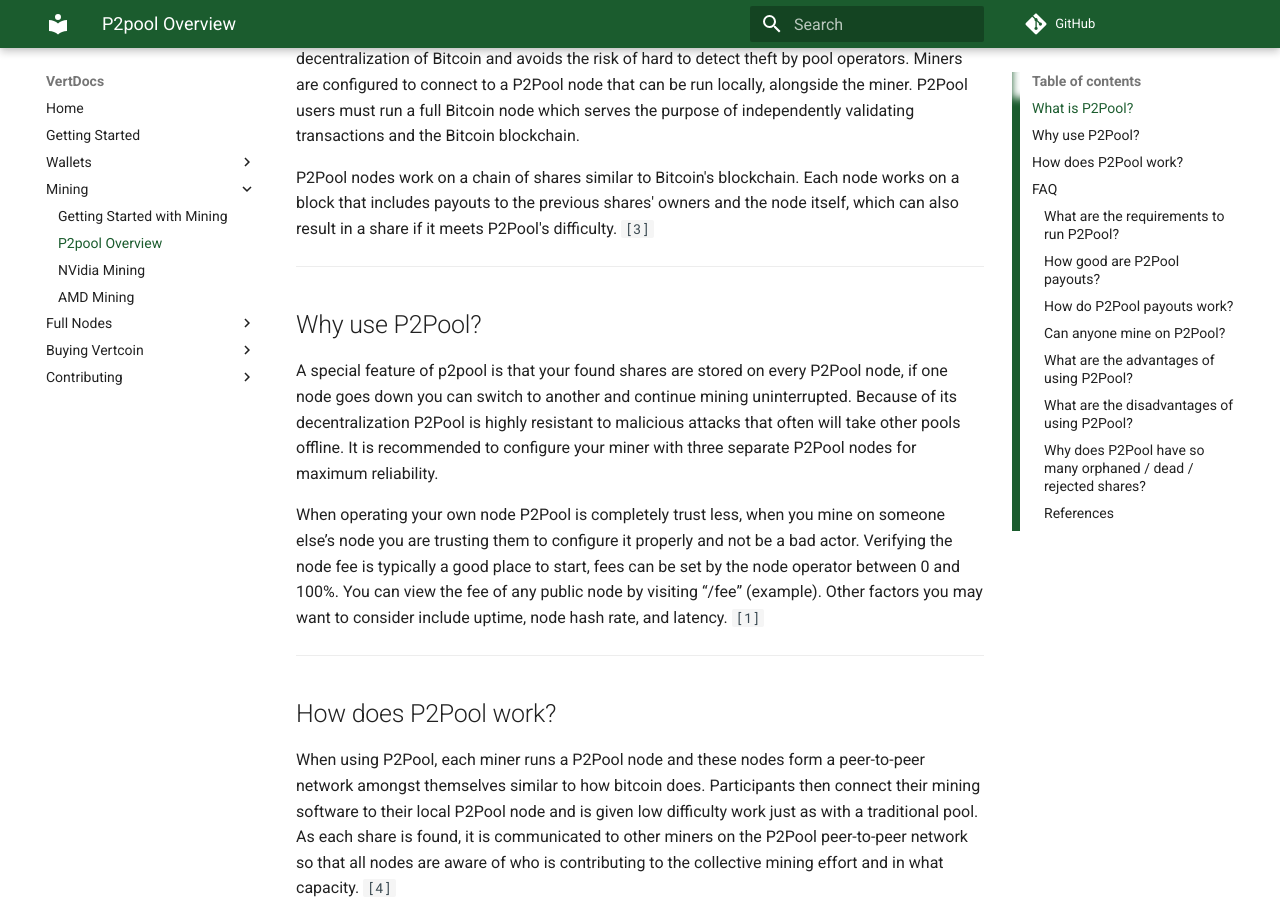
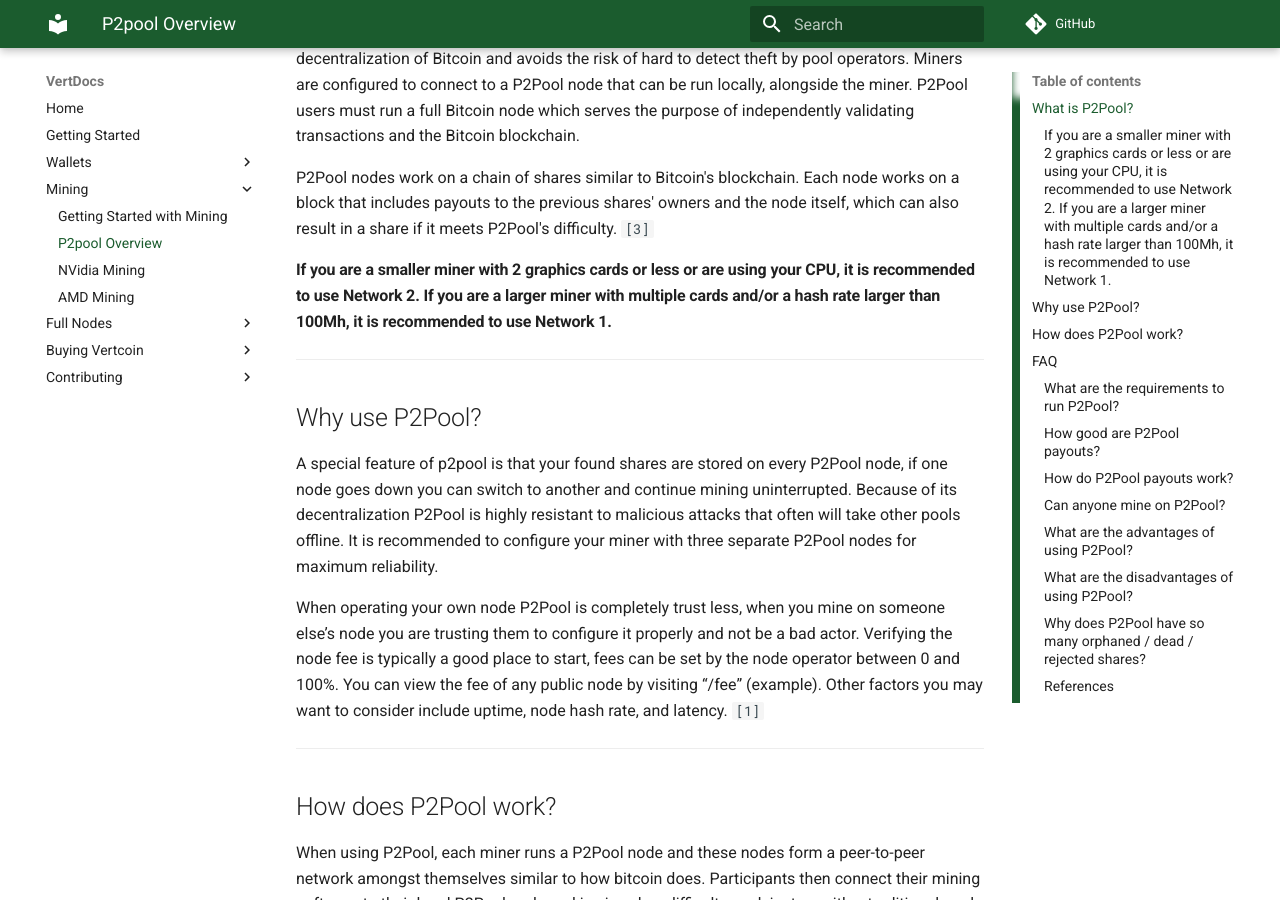
Before and after one commit to vertcoin-project/VertDocs, an MkDocs documentation site: the page built from docs/Mining/P2pool-overview.md, in a window 1280 px wide and 900 px high, scrolled down 549 px. Built offline with MkDocs 1.6.1 and Material for MkDocs 9.7.7, drawn with Linux system fonts in a browser that asks for light colours; comment, search, counter and statistics services are not loaded; old or Windows-style settings are respelled for this version of MkDocs.

Commit message:
Add network 1 and network 2 information
1.) Add information regarding network 1 and network 2 to determine what network to mine on

```diff
--- a/docs/Mining/P2pool-overview.md
+++ b/docs/Mining/P2pool-overview.md
@@ -7,6 +7,8 @@
 Decentralized payout pooling solves the problem of centralized mining pools degrading the decentralization of Bitcoin and avoids the risk of hard to detect theft by pool operators. Miners are configured to connect to a P2Pool node that can be run locally, alongside the miner. P2Pool users must run a full Bitcoin node which serves the purpose of independently validating transactions and the Bitcoin blockchain.
 
 P2Pool nodes work on a chain of shares similar to Bitcoin's blockchain. Each node works on a block that includes payouts to the previous shares' owners and the node itself, which can also result in a share if it meets P2Pool's difficulty. `[3]`
+
+#### If you are a smaller miner with 2 graphics cards or less or are using your CPU, it is recommended to use Network 2. If you are a larger miner with multiple cards and/or a hash rate larger than 100Mh, it is recommended to use Network 1.
 
 --------------------------------------------
 
```
